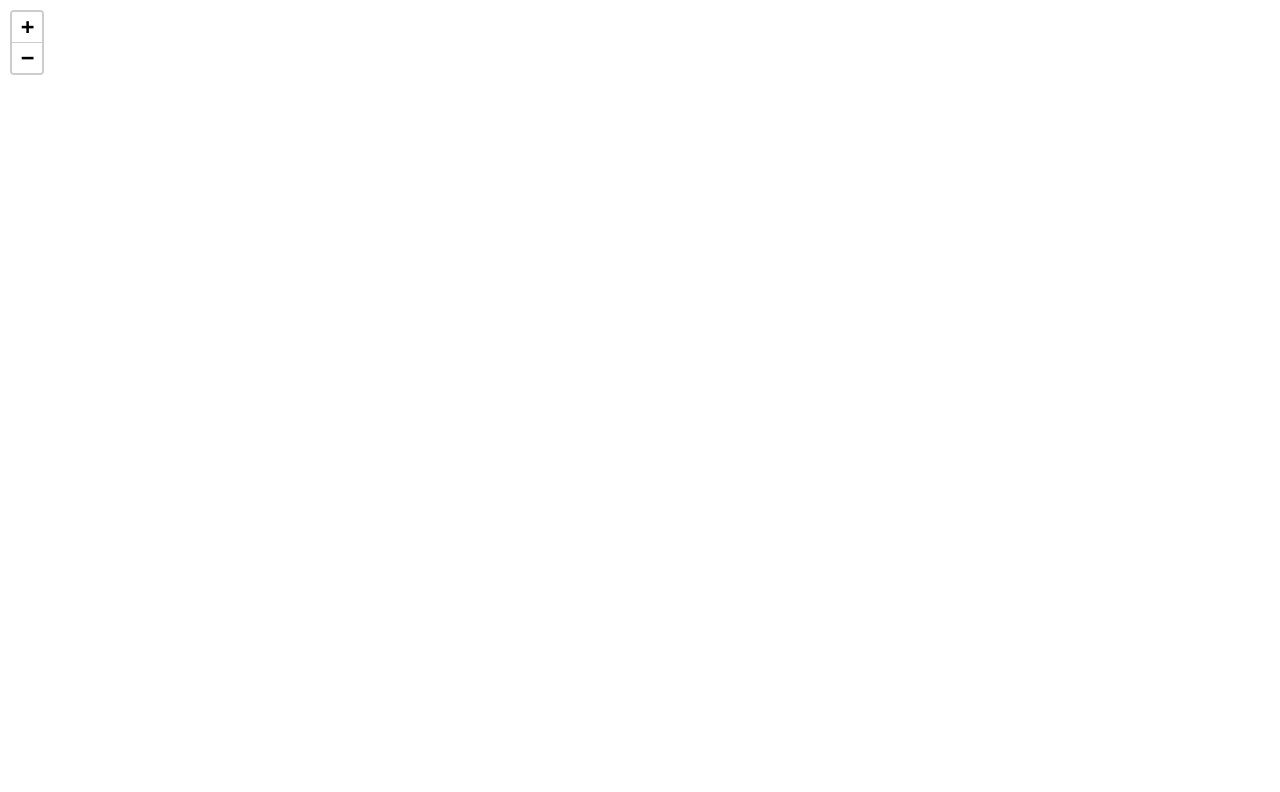
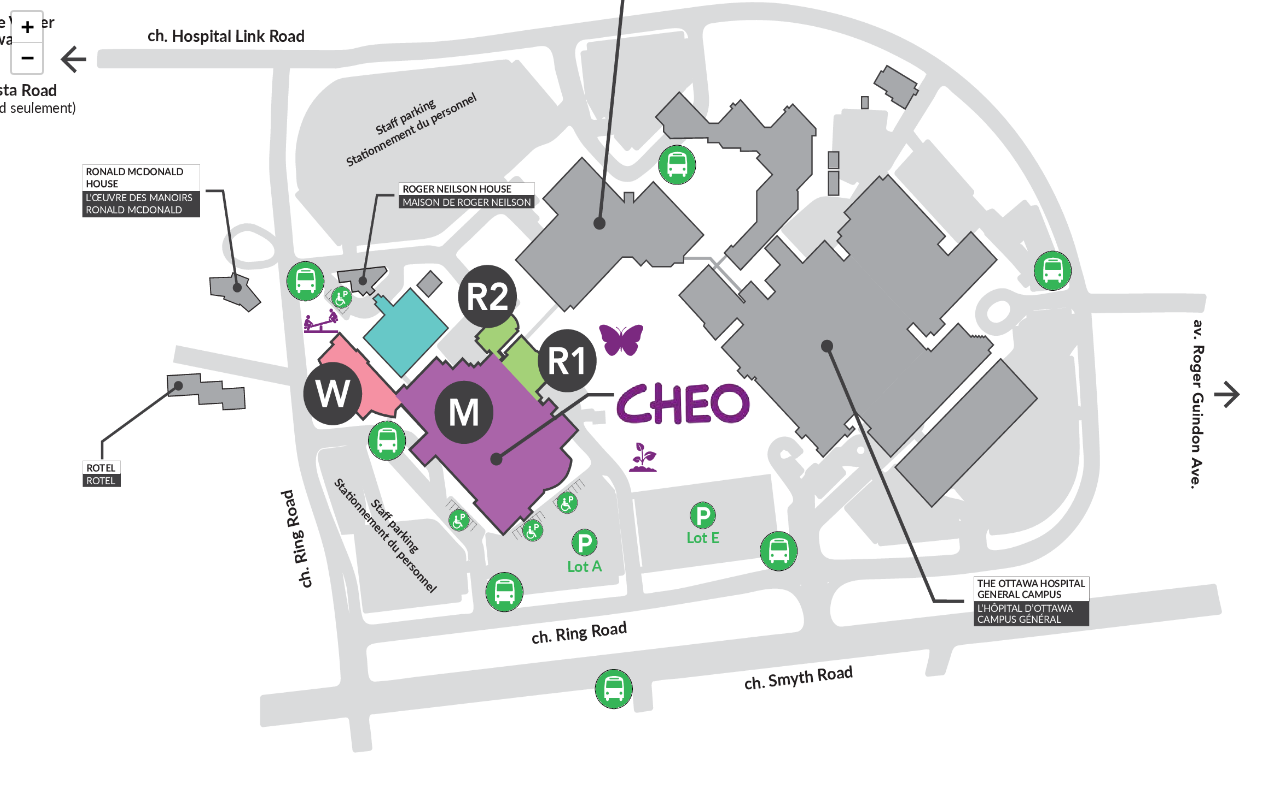
Before and after one commit to vadimbarkhatov/cheolocator, a plain HTML site: page index.html in a window 1280 px wide. Drawn offline with nearby package versions, Linux system fonts and the light colour scheme.

Commit message:
Update index.html

```diff
--- a/index.html
+++ b/index.html
@@ -86,6 +86,9 @@ Your browser does not support the HTML5 canvas tag.</canvas> -->
       interactive: true
     }).addTo(map);
 
+    map.setZoom(17);
+    map.setMaxBounds(imageBounds);
+
     //L.imageOverlay.opacity = 0.5;
 
 
@@ -103,7 +106,9 @@ Your browser does not support the HTML5 canvas tag.</canvas> -->
     map.on('locationfound', onLocationFound);
     map.on('locationerror', onLocationError);
 
-    map.locate({ setView: true, maxZoom: 16 });
+    map.locate({ maxZoom: 16 });
+
+    map.setView()
 
     // L.tileLayer('https://api.mapbox.com/styles/v1/{id}/tiles/{z}/{x}/{y}?access_token=pk.eyJ1IjoibWFwYm94IiwiYSI6ImNpejY4NXVycTA2emYycXBndHRqcmZ3N3gifQ.rJcFIG214AriISLbB6B5aw', {
     //   maxZoom: 18,
```
